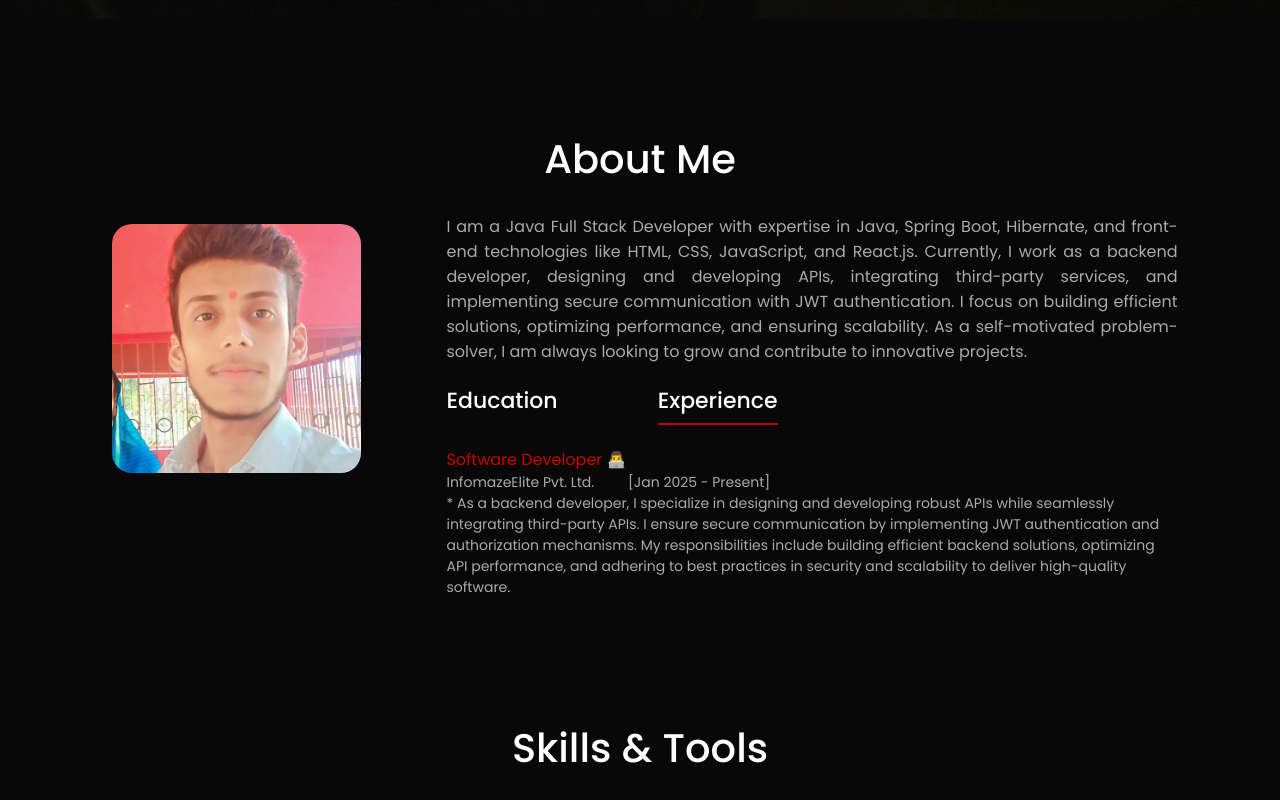
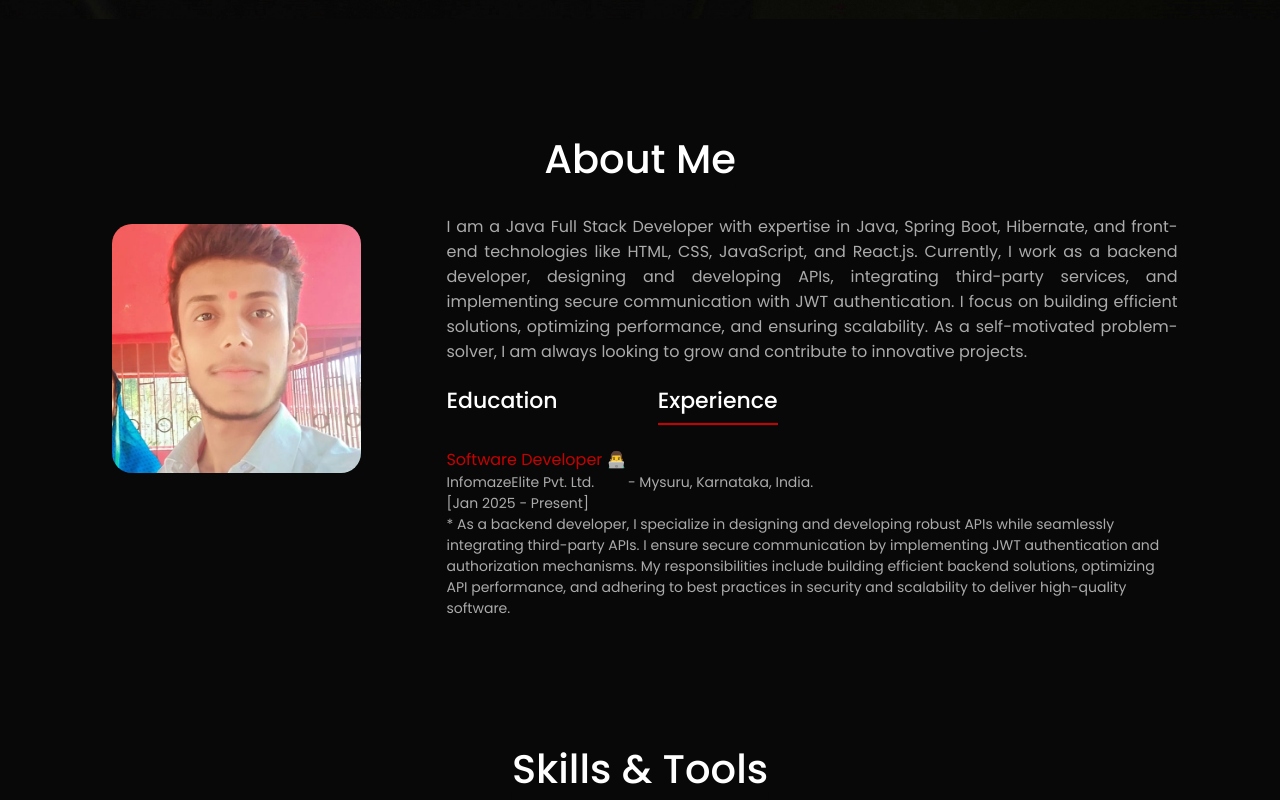
Before and after one commit to Shashank-SE/portfolio, a plain HTML site: page index.html in a window 1280 px wide. Both pictures are taken after a click on the element "Experience". Shown: the part 781-1581 px from the top of the page. Drawn offline with nearby package versions, Linux system fonts and the light colour scheme.

Commit message:
Update index.html

```diff
--- a/index.html
+++ b/index.html
@@ -82,7 +82,8 @@
 					<div class="tab-contents" id="experience">
 						<ul>
 							<li><span>Software Developer 👨‍💻</span><br>InfomazeElite Pvt.
-								Ltd.&nbsp;&nbsp;&nbsp;&nbsp;&nbsp;&nbsp;&nbsp;&nbsp;&nbsp;[Jan 2025 - Present]
+								Ltd.&nbsp;&nbsp;&nbsp;&nbsp;&nbsp;&nbsp;&nbsp;&nbsp;&nbsp;- Mysuru, Karnataka, India.
+								<br /> [Jan 2025 - Present]
 								<br>* As a backend developer,
 								I specialize in designing and developing robust APIs while seamlessly integrating
 								third-party APIs.
```
